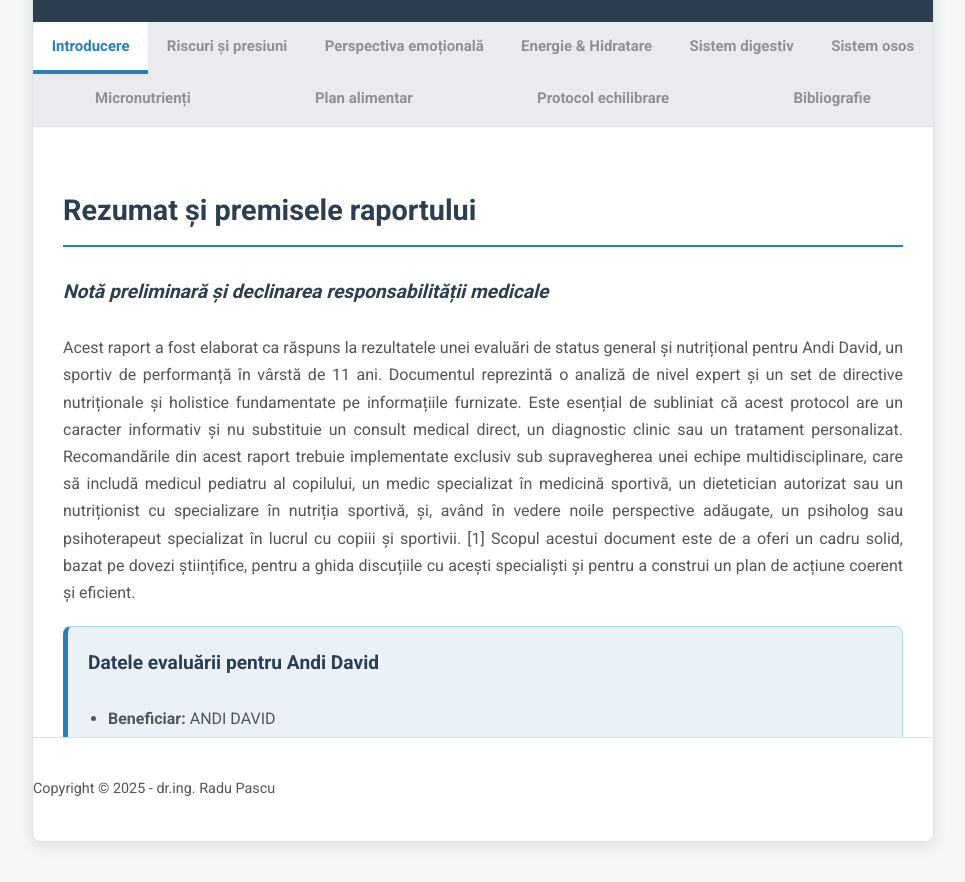
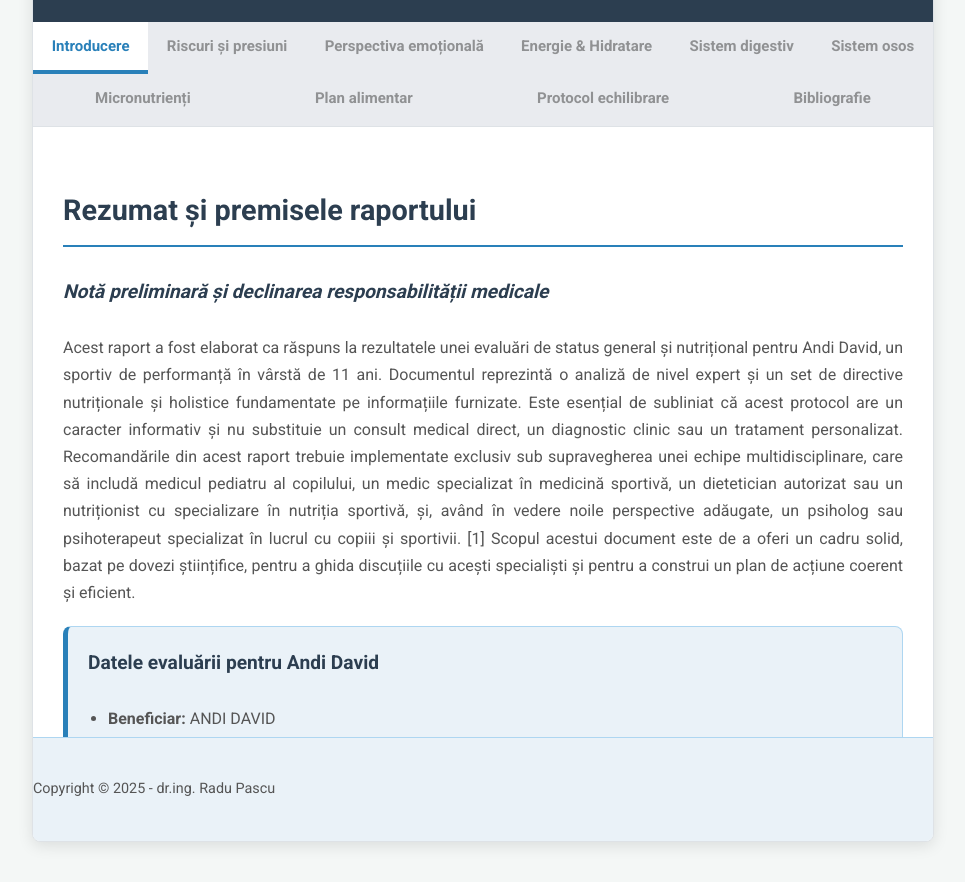
Before and after one commit to Roro44G1/nutrisibcazuistica, a plain HTML site: page andidavid.html in a window 1280 px wide. Shown: the part 164-1046 px from the top of the page, without its empty margins (157-1122 px from the left). Drawn offline with Linux system fonts and the light colour scheme.

Commit message:
Update andidavid.html

```diff
--- a/andidavid.html
+++ b/andidavid.html
@@ -244,8 +244,9 @@
             padding: 25px 0;
             font-size: 0.9em;
             color: #6c757d;
-            border-top: 1px solid var(--border-color);
-            background-color: var(--bg-light);
+            border-top: 1px solid var(--summary-box-border);
+            background-color: var(--summary-box-bg);
+            text-align: center;
         }
 
         /* Password Protection Styles */
```
